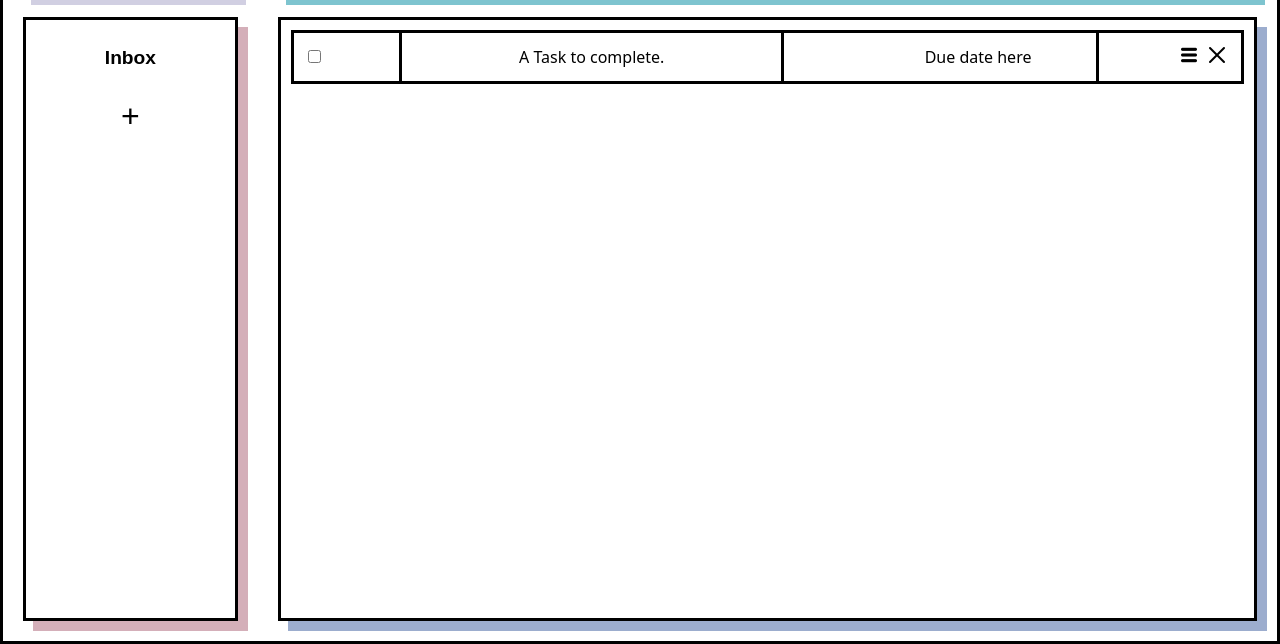
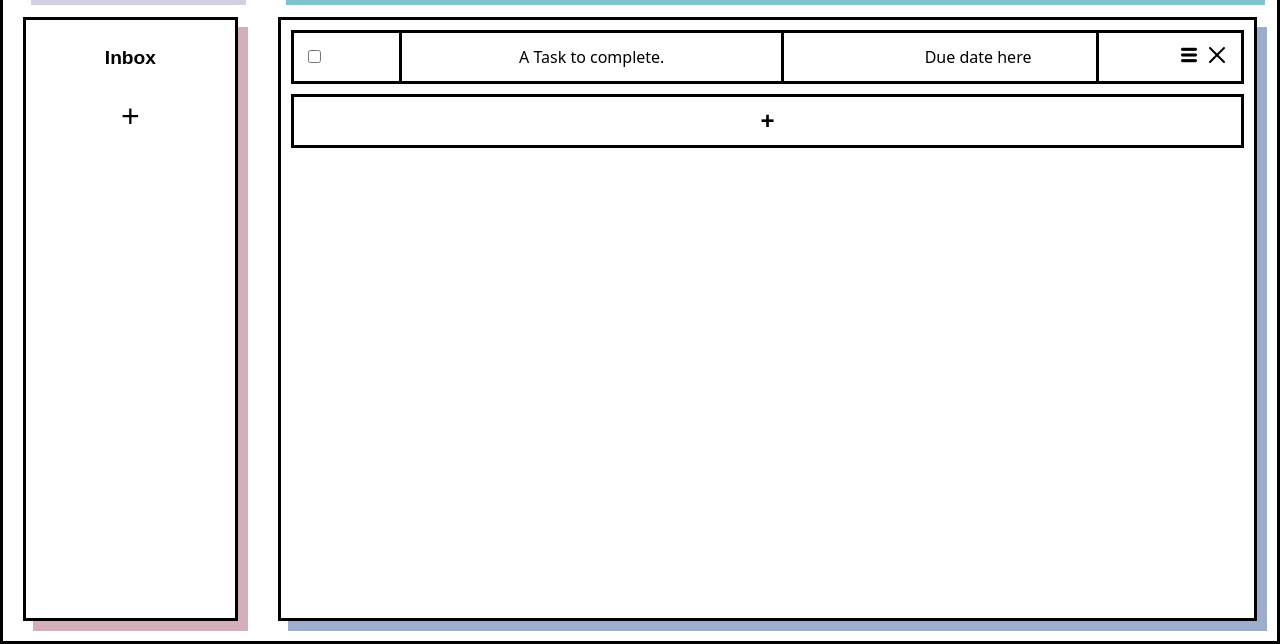
Before and after one commit to StretchedCode/todoList, a website: page src/test.html in a window 1280 px wide. Shown: the part 162-806 px from the top of the page. Drawn offline with Linux system fonts and the light colour scheme.

Commit message:
Added html template for add button within the task portion

```diff
--- a/src/test.html
+++ b/src/test.html
@@ -55,6 +55,12 @@
 
                 </div>
 
+                <div class="task">
+
+                    <button class="add-task-button"> + </button>
+
+                </div>
+
             </div>
 
         </div>
```
